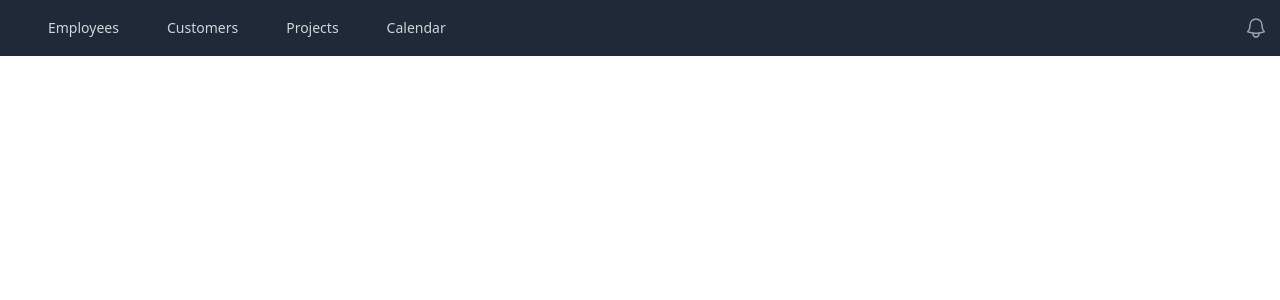
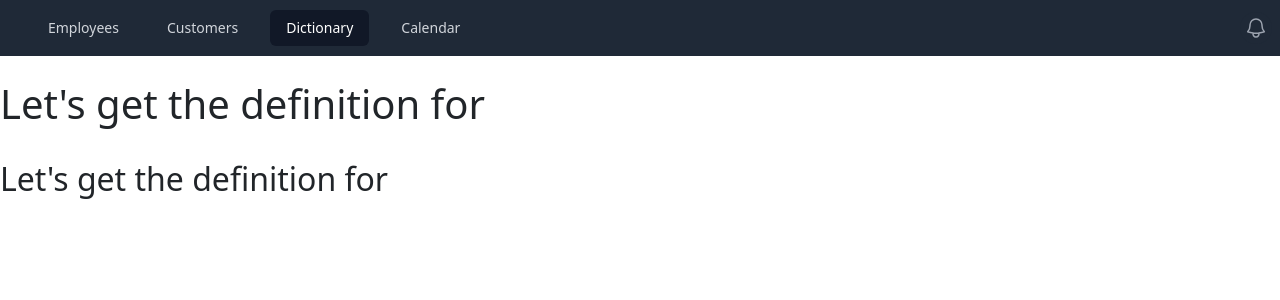
Before and after one commit to MagicznaFlet/react-caleb-curry-tutorial, a React (Create React App) app: page /dictionary in a window 1280 px wide. Shown: the top 300 px of the page. Built offline with nearby package versions, Linux system fonts and the light colour scheme.

Commit message:
useEffect hook

```diff
--- a/src/App.js
+++ b/src/App.js
@@ -7,6 +7,7 @@
 import Employees from './pages/Employees';
 import Header from './components/Header'
 import Customers from './pages/Customers';
+import Dictionary from './components/Dictionary';
 
 function App() {
   return (
@@ -14,8 +15,9 @@
       <Header>
         <Routes>
           <Route path='/'></Route>
-          <Route path='/Employees' element={<Employees />} />
-          <Route path='Customers' element={<Customers />} />
+          <Route path='/employees' element={<Employees />} />
+          <Route path='/customers' element={<Customers />} />
+          <Route path='/dictionary' element={<Dictionary />} />
         </Routes>
       </Header >
     </BrowserRouter>
--- /dev/null
+++ b/src/components/Dictionary.js
@@ -0,0 +1,26 @@
+import { useState, useEffect } from 'react';
+
+export default function Dictionary() {
+    const [word, setWord] = useState('');
+    const [word2, setWord2] = useState('');
+
+    useEffect(() => {
+        console.log('State Updated Word1', word);
+    }, [word]);
+    useEffect(() => {
+        console.log('State Updated Word2', word2)
+    }, [word2]);
+
+    return (
+        <>
+            <input type="text" onChange={(e) => {
+                setWord(e.target.value);
+            }} />
+            <h1>Let's get the definition for  {word}</h1>
+            <input type="text" onChange={(e) => {
+                setWord2(e.target.value);
+            }} />
+            <h2>Let's get the definition for  {word2}</h2>
+        </>
+    );
+}
--- a/src/components/Header.js
+++ b/src/components/Header.js
@@ -3,9 +3,9 @@
 import { NavLink } from 'react-router-dom'
 
 const navigation = [
-    { name: 'Employees', href: '/Employees', },
-    { name: 'Customers', href: '/Customers', },
-    { name: 'Projects', href: '/other1', },
+    { name: 'Employees', href: '/employees', },
+    { name: 'Customers', href: '/customers', },
+    { name: 'Dictionary', href: '/dictionary', },
     { name: 'Calendar', href: '/other2', },
 ]
 
```
